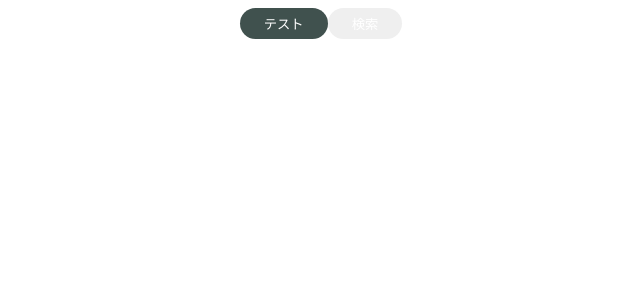
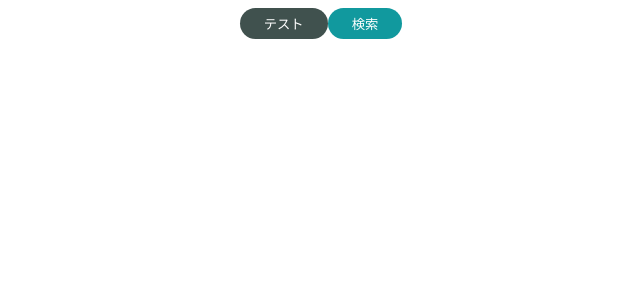
Before and after one commit to shusaku009/react-app-atomicdesign, a React (Create React App) app: page / in a window 1280 px wide. Shown: the top 300 px of the page, without its empty margins (319-959 px from the left). Built offline with nearby package versions, Linux system fonts and the light colour scheme.

Commit message:
add: Atomの作成

```diff
--- /dev/null
+++ b/src/components/atoms/BaseButton.jsx
@@ -0,0 +1,13 @@
+import styled from "styled-components"
+
+export const BaseButton = styled.button`
+  color: #fff;
+  padding: 6px 24px;
+  border: none;
+  outline: none;
+  border-radius: 9999px;
+  &:hover {
+    cursor: pointer;
+    opacity: 0.8;
+  }
+`;
--- a/src/components/atoms/PrimaryButton.jsx
+++ b/src/components/atoms/PrimaryButton.jsx
@@ -1,19 +1,11 @@
 import styled from "styled-components"
+import { BaseButton } from "./BaseButton"
 
 export const PrimaryButton = (props) => {
   const { children } = props;
   return <SButton>{children}</SButton>;
 };
 
-const SButton = styled.button`
+const SButton = styled(BaseButton)`
   background-color: #40514e;
-  color: #fff;
-  padding: 6px 24px;
-  border: none;
-  outline: none;
-  border-radius: 9999px;
-  &:hover {
-    cursor: pointer;
-    opacity: 0.8;
-  }
 `;
--- a/src/components/atoms/SecondaryButton.jsx
+++ b/src/components/atoms/SecondaryButton.jsx
@@ -1,19 +1,11 @@
 import styled from "styled-components"
+import { BaseButton } from "./BaseButton";
 
 export const SecondaryButton = (props) => {
   const { children } = props;
   return <SButton>{children}</SButton>;
 };
 
-const SButton = styled.button`
-  background-color: #11999ef;
-  color: #fff;
-  padding: 6px 24px;
-  border: none;
-  outline: none;
-  border-radius: 9999px;
-  &:hover {
-    cursor: pointer;
-    opacity: 0.8;
-  }
+const SButton = styled(BaseButton)`
+  background-color: #11999e;
 `;
```
